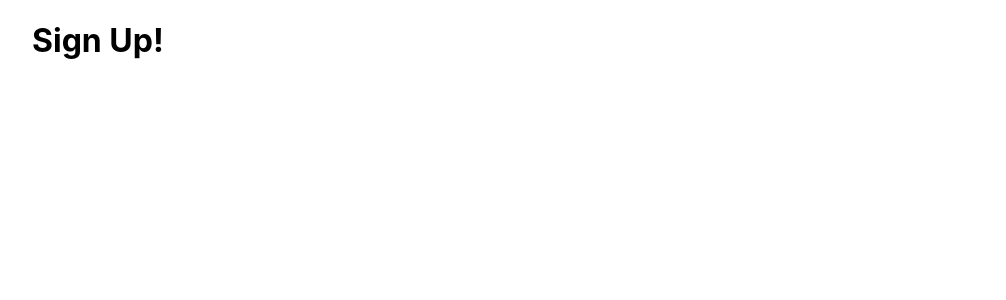
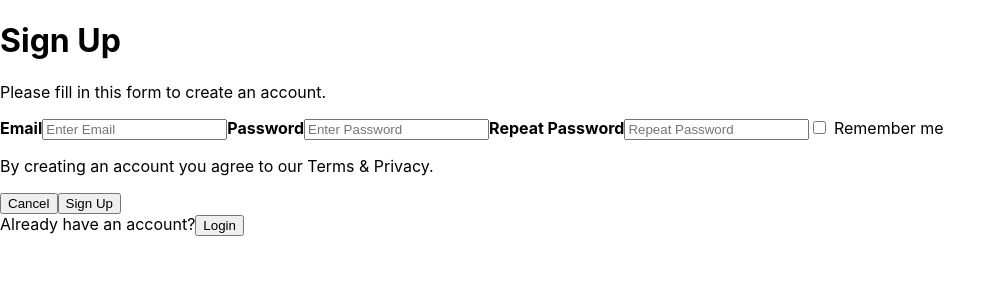
Before and after one commit to Nolelle/finchart, a Next.js app: page /signup in a window 1280 px wide. Shown: the top 300 px of the page, without its empty margins (0-1006 px from the left). Built offline with nearby package versions, Linux system fonts and the light colour scheme.

Commit message:
login and sign setup and pathing from landing page

```diff
--- a/pages/signup.tsx
+++ b/pages/signup.tsx
@@ -1,12 +1,49 @@
 import type { NextPage } from 'next'
-import styles from '../styles/Home.module.css'
+import Link from 'next/link'
 
 
 const Signup: NextPage = () => {
   return (
-    <div className={styles.container}>
-     <h1>Sign Up!</h1>
+    <>
+    <form action="" >
+  <div>
+    <h1>Sign Up</h1>
+    <p>Please fill in this form to create an account.</p>
+
+    <label><b>Email</b></label>
+    <input type="text" placeholder="Enter Email" name="email" required/>
+
+    <label><b>Password</b></label>
+    <input type="password" placeholder="Enter Password" name="psw" required/>
+
+    <label><b>Repeat Password</b></label>
+    <input type="password" placeholder="Repeat Password" name="psw-repeat" required/>
+
+    <label>
+      <input type="checkbox" name="remember"/> Remember me
+    </label>
+
+    <p>By creating an account you agree to our <a href="#">Terms & Privacy</a>.</p>
+
+    <div>
+      <button type="button">Cancel</button>
+      <button type="submit">Sign Up</button>
     </div>
+  </div>
+</form>
+   <div>
+    <span>Already have an account?</span>
+   <button>
+        <Link href="/login">
+          <a>Login</a>
+        </Link>
+      </button>
+
+    </div>
+
+
+    </>
+
   )
 }
 
```
Also changed, not shown: pages/index.tsx (+6 -9 lines), pages/login.tsx (+10 -12 lines).
